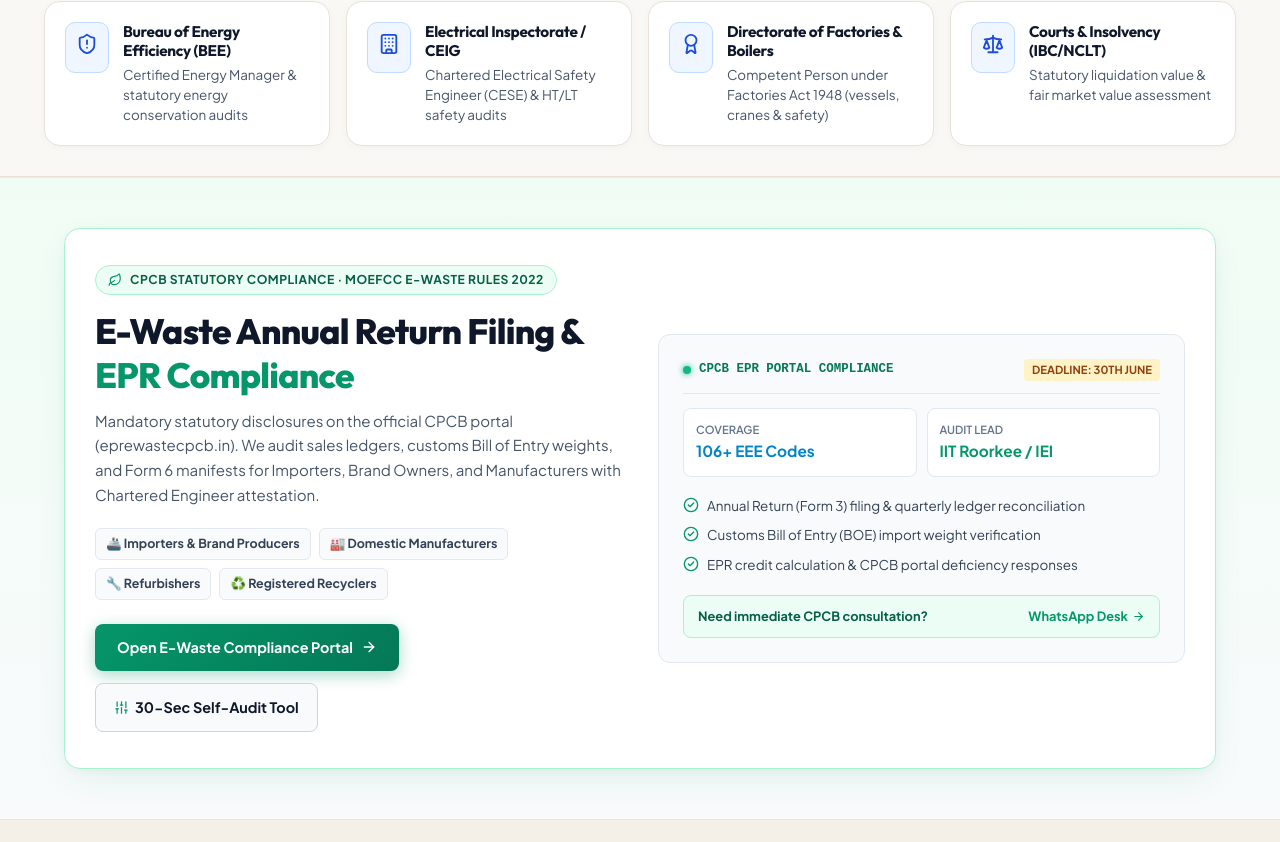
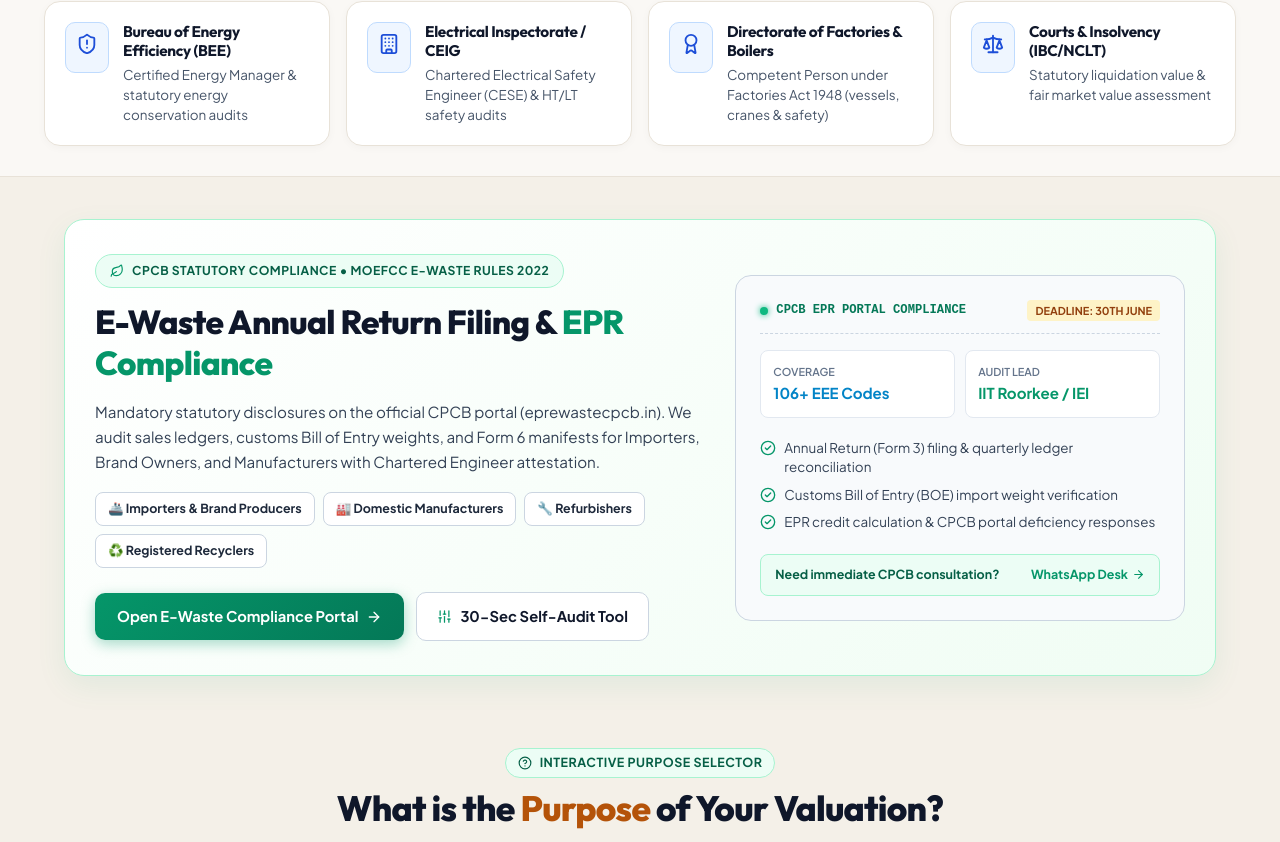
Before and after one commit to MINTU325/mscharteredengineer, a React (Vite) app in the folder client/: page / in a window 1280 px wide. Shown: the part 2616-3458 px from the top of the page. Built offline with nearby package versions, Linux system fonts and the light colour scheme; a web font is replaced by a local one.

Commit message:
fix(responsive): eliminate mobile horizontal overflow on e-waste and purpose wizard sections

```diff
--- a/client/src/components/EWasteHomeSection.jsx
+++ b/client/src/components/EWasteHomeSection.jsx
@@ -1,177 +1,59 @@
 import React from 'react';
-import { ArrowRight, ShieldCheck, CheckCircle2, Sliders, ExternalLink, Leaf, PhoneCall } from 'lucide-react';
+import { ArrowRight, CheckCircle2, Sliders, Leaf } from 'lucide-react';
 
 export default function EWasteHomeSection() {
   return (
-    <section
-      id="ewaste-section"
-      style={{
-        padding: '50px 20px',
-        background: 'linear-gradient(180deg, #f0fdf4 0%, #f8fafc 100%)',
-        borderTop: '1px solid #d1fae5',
-        borderBottom: '1px solid #e2e8f0',
-        fontFamily: "'Plus Jakarta Sans', system-ui, sans-serif"
-      }}
-    >
-      <div className="container" style={{ maxWidth: '1200px', margin: '0 auto' }}>
-        <div
-          style={{
-            background: '#ffffff',
-            borderRadius: '16px',
-            border: '1.5px solid #a7f3d0',
-            boxShadow: '0 12px 35px -8px rgba(5, 150, 105, 0.12), 0 2px 8px rgba(0,0,0,0.03)',
-            padding: '36px 30px',
-            display: 'grid',
-            gridTemplateColumns: 'repeat(auto-fit, minmax(320px, 1fr))',
-            gap: '36px',
-            alignItems: 'center'
-          }}
-        >
+    <section id="ewaste-section" className="ewaste-home-section">
+      <div className="container" style={{ maxWidth: '1200px', margin: '0 auto', boxSizing: 'border-box' }}>
+        <div className="ewaste-home-card">
+
           {/* Left Column: Heading & Details */}
-          <div>
-            <div
-              style={{
-                display: 'inline-flex',
-                alignItems: 'center',
-                gap: '8px',
-                background: '#ecfdf5',
-                border: '1px solid #a7f3d0',
-                borderRadius: '9999px',
-                padding: '4px 12px',
-                color: '#065f46',
-                fontSize: '0.76rem',
-                fontWeight: 800,
-                marginBottom: '14px',
-                letterSpacing: '0.04em'
-              }}
-            >
-              <Leaf size={14} color="#059669" />
-              <span>CPCB STATUTORY COMPLIANCE · MOEFCC E-WASTE RULES 2022</span>
+          <div className="ewaste-left-col">
+            <div className="ewaste-badge">
+              <Leaf size={14} color="#059669" style={{ flexShrink: 0 }} />
+              <span>CPCB STATUTORY COMPLIANCE &bull; MOEFCC E-WASTE RULES 2022</span>
             </div>
 
-            <h2
-              style={{
-                fontSize: 'clamp(1.6rem, 2.8vw, 2.2rem)',
-                fontWeight: 800,
-                color: '#0f172a',
-                lineHeight: 1.25,
-                marginBottom: '12px',
-                letterSpacing: '-0.02em'
-              }}
-            >
+            <h2 className="ewaste-title">
               E-Waste Annual Return Filing &amp;{' '}
               <span style={{ color: '#059669' }}>EPR Compliance</span>
             </h2>
 
-            <p
-              style={{
-                fontSize: '0.94rem',
-                color: '#475569',
-                lineHeight: 1.65,
-                marginBottom: '20px'
-              }}
-            >
+            <p className="ewaste-desc">
               Mandatory statutory disclosures on the official CPCB portal (eprewastecpcb.in). We audit sales ledgers, customs Bill of Entry weights, and Form 6 manifests for Importers, Brand Owners, and Manufacturers with Chartered Engineer attestation.
             </p>
 
             {/* Role Pills */}
-            <div
-              style={{
-                display: 'flex',
-                flexWrap: 'wrap',
-                gap: '8px',
-                marginBottom: '24px'
-              }}
-            >
+            <div className="ewaste-role-pills">
               {[
                 '🚢 Importers & Brand Producers',
                 '🏭 Domestic Manufacturers',
                 '🔧 Refurbishers',
                 '♻️ Registered Recyclers'
               ].map((role, i) => (
-                <span
-                  key={i}
-                  style={{
-                    background: '#f8fafc',
-                    border: '1px solid #e2e8f0',
-                    color: '#334155',
-                    fontSize: '0.78rem',
-                    fontWeight: 700,
-                    padding: '5px 10px',
-                    borderRadius: '6px'
-                  }}
-                >
+                <span key={i} className="ewaste-role-pill">
                   {role}
                 </span>
               ))}
             </div>
 
             {/* Action Buttons */}
-            <div style={{ display: 'flex', gap: '12px', flexWrap: 'wrap', alignItems: 'center' }}>
-              <a
-                href="/e-waste-annual-return-filing"
-                style={{
-                  background: 'linear-gradient(135deg, #059669 0%, #047857 100%)',
-                  color: '#ffffff',
-                  padding: '12px 22px',
-                  borderRadius: '8px',
-                  fontWeight: 800,
-                  fontSize: '0.90rem',
-                  textDecoration: 'none',
-                  display: 'inline-flex',
-                  alignItems: 'center',
-                  gap: '8px',
-                  boxShadow: '0 4px 16px rgba(5, 150, 105, 0.35)',
-                  transition: 'all 0.15s ease'
-                }}
-              >
+            <div className="ewaste-ctas">
+              <a href="/e-waste-annual-return-filing" className="ewaste-btn-primary">
                 <span>Open E-Waste Compliance Portal</span>
-                <ArrowRight size={16} />
+                <ArrowRight size={16} style={{ flexShrink: 0 }} />
               </a>
 
-              <a
-                href="/e-waste-annual-return-filing#quick-checker"
-                style={{
-                  background: '#f8fafc',
-                  border: '1.5px solid #cbd5e1',
-                  color: '#0f172a',
-                  padding: '12px 18px',
-                  borderRadius: '8px',
-                  fontWeight: 700,
-                  fontSize: '0.90rem',
-                  textDecoration: 'none',
-                  display: 'inline-flex',
-                  alignItems: 'center',
-                  gap: '6px'
-                }}
-              >
-                <Sliders size={15} color="#059669" />
+              <a href="/e-waste-annual-return-filing#quick-checker" className="ewaste-btn-secondary">
+                <Sliders size={15} color="#059669" style={{ flexShrink: 0 }} />
                 <span>30-Sec Self-Audit Tool</span>
               </a>
             </div>
           </div>
 
           {/* Right Column: Telemetry & Highlights Card */}
-          <div
-            style={{
-              background: '#f8fafc',
-              border: '1px solid #e2e8f0',
-              borderRadius: '12px',
-              padding: '24px',
-              display: 'flex',
-              flexDirection: 'column',
-              gap: '14px'
-            }}
-          >
-            <div
-              style={{
-                display: 'flex',
-                justifyContent: 'space-between',
-                alignItems: 'center',
-                borderBottom: '1px solid #e2e8f0',
-                paddingBottom: '12px'
-              }}
-            >
+          <div className="ewaste-telemetry-card">
+            <div className="ewaste-telemetry-top">
               <div style={{ display: 'flex', alignItems: 'center', gap: '8px' }}>
                 <span
                   style={{
@@ -180,21 +62,23 @@ export default function EWasteHomeSection() {
                     borderRadius: '50%',
                     background: '#10b981',
                     display: 'inline-block',
-                    boxShadow: '0 0 6px #10b981'
+                    boxShadow: '0 0 6px #10b981',
+                    flexShrink: 0
                   }}
                 />
-                <span style={{ fontSize: '0.78rem', fontWeight: 800, color: '#047857', fontFamily: 'monospace' }}>
+                <span style={{ fontSize: '0.76rem', fontWeight: 800, color: '#047857', fontFamily: 'monospace' }}>
                   CPCB EPR PORTAL COMPLIANCE
                 </span>
               </div>
               <span
                 style={{
-                  fontSize: '0.70rem',
+                  fontSize: '0.68rem',
                   background: '#fef3c7',
                   color: '#92400e',
                   fontWeight: 800,
                   padding: '2px 8px',
-                  borderRadius: '4px'
+                  borderRadius: '4px',
+                  whiteSpace: 'nowrap'
                 }}
               >
                 DEADLINE: 30TH JUNE
@@ -202,15 +86,15 @@ export default function EWasteHomeSection() {
             </div>
 
             {/* Metric items */}
-            <div style={{ display: 'grid', gridTemplateColumns: '1fr 1fr', gap: '10px' }}>
+            <div className="ewaste-metric-grid">
               <div style={{ background: '#ffffff', padding: '12px', borderRadius: '8px', border: '1px solid #e2e8f0' }}>
-                <div style={{ fontSize: '0.70rem', color: '#64748b', textTransform: 'uppercase', fontWeight: 600 }}>Coverage</div>
-                <div style={{ fontSize: '0.96rem', color: '#0284c7', fontWeight: 800 }}>106+ EEE Codes</div>
+                <div style={{ fontSize: '0.68rem', color: '#64748b', textTransform: 'uppercase', fontWeight: 600 }}>Coverage</div>
+                <div style={{ fontSize: '0.94rem', color: '#0284c7', fontWeight: 800 }}>106+ EEE Codes</div>
               </div>
 
               <div style={{ background: '#ffffff', padding: '12px', borderRadius: '8px', border: '1px solid #e2e8f0' }}>
-                <div style={{ fontSize: '0.70rem', color: '#64748b', textTransform: 'uppercase', fontWeight: 600 }}>Audit Lead</div>
-                <div style={{ fontSize: '0.96rem', color: '#059669', fontWeight: 800 }}>IIT Roorkee / IEI</div>
+                <div style={{ fontSize: '0.68rem', color: '#64748b', textTransform: 'uppercase', fontWeight: 600 }}>Audit Lead</div>
+                <div style={{ fontSize: '0.94rem', color: '#059669', fontWeight: 800 }}>IIT Roorkee / IEI</div>
               </div>
             </div>
 
@@ -223,7 +107,7 @@ export default function EWasteHomeSection() {
               ].map((pt, idx) => (
                 <div key={idx} style={{ display: 'flex', alignItems: 'flex-start', gap: '8px', fontSize: '0.84rem', color: '#334155' }}>
                   <CheckCircle2 size={16} color="#059669" style={{ flexShrink: 0, marginTop: '2px' }} />
-                  <span>{pt}</span>
+                  <span style={{ lineHeight: 1.45 }}>{pt}</span>
                 </div>
               ))}
             </div>
@@ -243,7 +127,7 @@ export default function EWasteHomeSection() {
                 gap: '8px'
               }}
             >
-              <span style={{ fontSize: '0.80rem', color: '#065f46', fontWeight: 700 }}>
+              <span style={{ fontSize: '0.78rem', color: '#065f46', fontWeight: 700 }}>
                 Need immediate CPCB consultation?
               </span>
               <a
@@ -252,7 +136,7 @@ export default function EWasteHomeSection() {
                 rel="noopener noreferrer"
                 style={{
                   color: '#059669',
-                  fontSize: '0.80rem',
+                  fontSize: '0.78rem',
                   fontWeight: 800,
                   textDecoration: 'none',
                   display: 'inline-flex',
@@ -265,6 +149,7 @@ export default function EWasteHomeSection() {
               </a>
             </div>
           </div>
+
         </div>
       </div>
     </section>
--- a/client/src/components/ValuationPurposeWizard.jsx
+++ b/client/src/components/ValuationPurposeWizard.jsx
@@ -309,7 +309,7 @@ export default function ValuationPurposeWizard({ onOpenQuote }) {
         {/* 2-Column Interactive Workspace */}
         <div style={{
           display: 'grid',
-          gridTemplateColumns: 'repeat(auto-fit, minmax(320px, 1fr))',
+          gridTemplateColumns: 'repeat(auto-fit, minmax(min(100%, 300px), 1fr))',
           gap: '24px',
           alignItems: 'start'
         }}>
--- a/client/src/index.css
+++ b/client/src/index.css
@@ -3213,3 +3213,253 @@ body > .skiptranslate:not(#google_translate_element) {
     line-height: 1.3;
   }
 }
+
+/* ==============================================================
+   E-WASTE STATUTORY & EPR HOME SECTION (MOBILE RESPONSIVE)
+   ============================================================== */
+.ewaste-home-section {
+  padding: 42px 0;
+  background: #F4F0E8;
+  position: relative;
+  overflow-x: hidden;
+  width: 100%;
+}
+
+.ewaste-home-card {
+  background: linear-gradient(135deg, #ffffff 0%, #f0fdf4 100%);
+  border: 1.5px solid #a7f3d0;
+  border-radius: 20px;
+  padding: 34px 30px;
+  box-shadow: 0 10px 30px rgba(5, 150, 105, 0.08);
+  display: grid;
+  grid-template-columns: 1.15fr 0.85fr;
+  gap: 32px;
+  align-items: center;
+  box-sizing: border-box;
+  width: 100%;
+  max-width: 100%;
+}
+
+.ewaste-left-col {
+  display: flex;
+  flex-direction: column;
+  min-width: 0;
+  width: 100%;
+}
+
+.ewaste-badge {
+  display: inline-flex;
+  align-items: center;
+  gap: 8px;
+  background: #ecfdf5;
+  border: 1px solid #a7f3d0;
+  border-radius: 999px;
+  padding: 6px 14px;
+  font-size: 0.76rem;
+  font-weight: 800;
+  color: #065f46;
+  letter-spacing: 0.04em;
+  margin-bottom: 14px;
+  width: fit-content;
+  max-width: 100%;
+  box-sizing: border-box;
+  flex-wrap: wrap;
+}
+
+.ewaste-badge span {
+  word-break: break-word;
+}
+
+.ewaste-title {
+  font-size: clamp(1.4rem, 2.6vw, 2.2rem);
+  font-weight: 900;
+  color: #0f172a;
+  line-height: 1.25;
+  margin-bottom: 14px;
+  letter-spacing: -0.02em;
+  word-break: break-word;
+}
+
+.ewaste-desc {
+  font-size: 0.95rem;
+  color: #334155;
+  line-height: 1.65;
+  margin-bottom: 18px;
+  word-break: break-word;
+}
+
+.ewaste-role-pills {
+  display: flex;
+  flex-wrap: wrap;
+  gap: 8px;
+  margin-bottom: 24px;
+  width: 100%;
+}
+
+.ewaste-role-pill {
+  font-size: 0.78rem;
+  font-weight: 700;
+  color: #1e293b;
+  background: #ffffff;
+  border: 1px solid #cbd5e1;
+  padding: 6px 12px;
+  border-radius: 8px;
+  white-space: normal;
+  word-break: break-word;
+}
+
+.ewaste-ctas {
+  display: flex;
+  align-items: center;
+  flex-wrap: wrap;
+  gap: 12px;
+  width: 100%;
+}
+
+.ewaste-btn-primary {
+  display: inline-flex;
+  align-items: center;
+  justify-content: center;
+  gap: 8px;
+  background: linear-gradient(135deg, #059669 0%, #047857 100%);
+  color: #ffffff !important;
+  font-weight: 700;
+  font-size: 0.92rem;
+  padding: 12px 22px;
+  border-radius: 10px;
+  text-decoration: none;
+  box-shadow: 0 4px 14px rgba(5, 150, 105, 0.35);
+  transition: all 0.2s ease;
+  box-sizing: border-box;
+  text-align: center;
+}
+
+.ewaste-btn-primary:hover {
+  transform: translateY(-2px);
+  box-shadow: 0 6px 20px rgba(5, 150, 105, 0.45);
+}
+
+.ewaste-btn-secondary {
+  display: inline-flex;
+  align-items: center;
+  justify-content: center;
+  gap: 8px;
+  background: #ffffff;
+  color: #0f172a !important;
+  font-weight: 700;
+  font-size: 0.92rem;
+  padding: 12px 20px;
+  border-radius: 10px;
+  border: 1.5px solid #cbd5e1;
+  text-decoration: none;
+  transition: all 0.2s ease;
+  box-sizing: border-box;
+  text-align: center;
+}
+
+.ewaste-btn-secondary:hover {
+  background: #f8fafc;
+  border-color: #94a3b8;
+}
+
+.ewaste-telemetry-card {
+  background: #f8fafc;
+  border: 1.5px solid #cbd5e1;
+  border-radius: 16px;
+  padding: 24px;
+  display: flex;
+  flex-direction: column;
+  gap: 16px;
+  box-sizing: border-box;
+  width: 100%;
+  min-width: 0;
+}
+
+.ewaste-telemetry-top {
+  display: flex;
+  align-items: center;
+  justify-content: space-between;
+  border-bottom: 1px dashed #cbd5e1;
+  padding-bottom: 12px;
+  flex-wrap: wrap;
+  gap: 8px;
+}
+
+.ewaste-metric-grid {
+  display: grid;
+  grid-template-columns: repeat(2, 1fr);
+  gap: 10px;
+  width: 100%;
+  box-sizing: border-box;
+}
+
+@media (max-width: 900px) {
+  .ewaste-home-card {
+    grid-template-columns: 1fr;
+    gap: 24px;
+    padding: 24px 20px;
+  }
+}
+
+@media (max-width: 520px) {
+  .container {
+    padding: 0 14px;
+  }
+
+  .ewaste-home-section {
+    padding: 24px 0;
+  }
+
+  .ewaste-home-card {
+    padding: 18px 14px;
+    border-radius: 14px;
+    gap: 18px;
+  }
+
+  .ewaste-badge {
+    font-size: 0.7rem;
+    padding: 5px 10px;
+    line-height: 1.35;
+  }
+
+  .ewaste-title {
+    font-size: 1.35rem;
+    line-height: 1.25;
+    margin-bottom: 10px;
+  }
+
+  .ewaste-desc {
+    font-size: 0.88rem;
+    line-height: 1.55;
+    margin-bottom: 14px;
+  }
+
+  .ewaste-role-pill {
+    font-size: 0.74rem;
+    padding: 5px 9px;
+  }
+
+  .ewaste-ctas {
+    flex-direction: column;
+    align-items: stretch;
+    gap: 10px;
+  }
+
+  .ewaste-btn-primary,
+  .ewaste-btn-secondary {
+    width: 100%;
+    justify-content: center;
+    padding: 12px 14px;
+    font-size: 0.88rem;
+  }
+
+  .ewaste-telemetry-card {
+    padding: 16px 12px;
+    border-radius: 12px;
+  }
+
+  .ewaste-metric-grid {
+    grid-template-columns: 1fr;
+    gap: 8px;
+  }
+}
```
Also changed, not shown: 44 other files (tests, documents, lock files or other folders).
